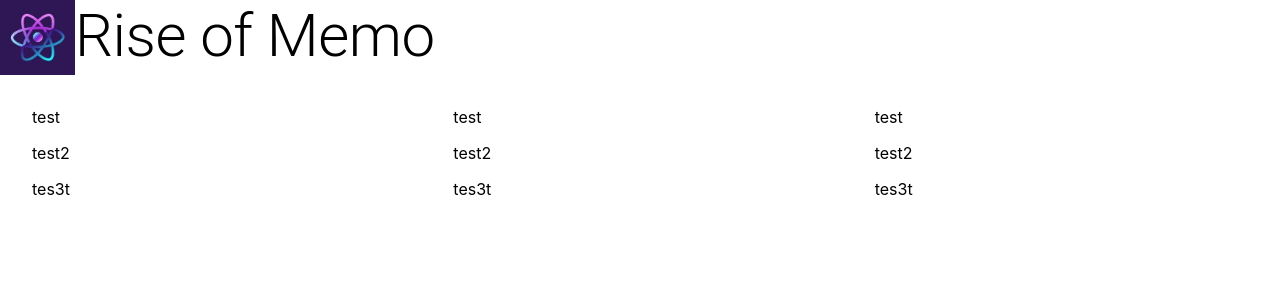
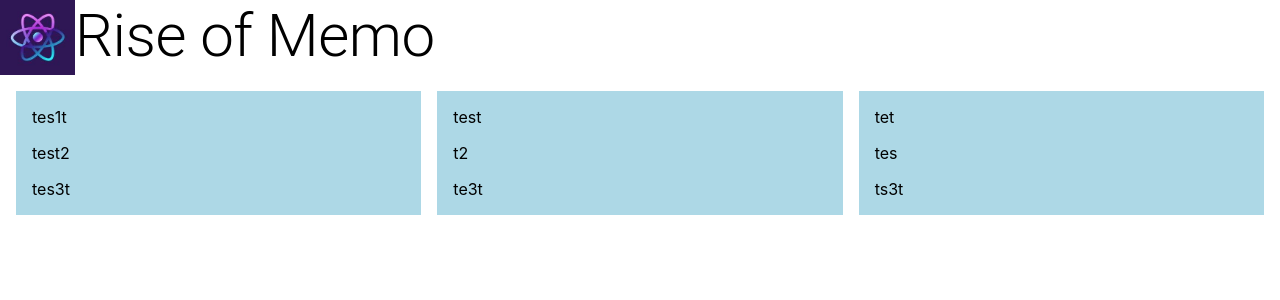
Before and after one commit to Rise-of-React/RiseMemo, a Next.js app: page / in a window 1280 px wide. Shown: the top 300 px of the page. Built offline with nearby package versions, Linux system fonts and the light colour scheme.

Commit message:
Fix ListItem Data

```diff
--- a/components/DraggableList.tsx
+++ b/components/DraggableList.tsx
@@ -2,26 +2,31 @@ import { List } from '@material-ui/core';
 import React, { FC } from 'react';
 import { Draggable, DroppableProvided, DroppableStateSnapshot } from 'react-beautiful-dnd';
 import { DraggableListItem } from './DraggableListItem';
-import { MemoData } from './MemoItem';
+import { MemoData } from './DroppableBoard';
 
 interface DraggableListProps {
   provided: DroppableProvided;
-  snapshop: DroppableStateSnapshot;
+  snapshot: DroppableStateSnapshot;
   data: MemoData[];
 }
 
-export const DraggableList: FC<DraggableListProps> = ({ data, provided, snapshop }) => {
+const getListStyle = (isDraggingOver) => ({
+  background: isDraggingOver ? 'lightblue' : 'lightgrey',
+});
+
+export const DraggableList: FC<DraggableListProps> = ({ data, provided, snapshot }) => {
   return (
-    <List {...provided.droppableProps} ref={provided.innerRef}>
+    <List {...provided.droppableProps} ref={provided.innerRef} style={getListStyle(snapshot)}>
       {data.map((el, index) => {
         return (
-          <Draggable key={index} draggableId={index.toString()} index={index}>
+          <Draggable key={el.id} draggableId={el.id} index={index}>
             {(provided, snapshop) => {
-              return <DraggableListItem provided={provided} snapshop={snapshop} item={el} key={index} />;
+              return <DraggableListItem provided={provided} snapshop={snapshop} item={el} key={el.id} />;
             }}
           </Draggable>
         );
       })}
+      {provided.placeholder}
     </List>
   );
 };
--- a/components/DraggableListItem.tsx
+++ b/components/DraggableListItem.tsx
@@ -1,7 +1,7 @@
 import { ListItem } from '@material-ui/core';
 import React, { FC } from 'react';
 import { DraggableProvided, DraggableStateSnapshot } from 'react-beautiful-dnd';
-import { MemoData } from './MemoItem';
+import { MemoData } from './DroppableBoard';
 
 interface DraggableListItemProps {
   item: MemoData;
--- a/components/DroppableBoard.tsx
+++ b/components/DroppableBoard.tsx
@@ -8,18 +8,48 @@ interface DroppableBoardProps {}
 type BoardObject = {
   id: string;
   name: string;
+  data: MemoData[];
+};
+
+export type MemoData = {
+  id: string;
+  content: string;
 };
 
 const boardList: BoardObject[] = [
-  { id: '1', name: 'To do' },
-  { id: '1', name: 'Process' },
-  { id: '1', name: 'Complete' },
+  {
+    id: '1',
+    name: 'To do',
+    data: [
+      { id: '001', content: 'tes1t' },
+      { id: '002', content: 'test2' },
+      { id: '003', content: 'tes3t' },
+    ],
+  },
+  {
+    id: '2',
+    name: 'Process',
+    data: [
+      { id: '004', content: 'test' },
+      { id: '005', content: 't2' },
+      { id: '006', content: 'te3t' },
+    ],
+  },
+  {
+    id: '3',
+    name: 'Complete',
+    data: [
+      { id: '007', content: 'tet' },
+      { id: '008', content: 'tes' },
+      { id: '009', content: 'ts3t' },
+    ],
+  },
 ];
 
 const tempData = [
   { content: 'test', top: 20, left: 80 },
   { content: 'test2', top: 40, left: 80 },
-  { content: 'tes3t', top: 60, left: 80 },
+  { content: 'test3', top: 60, left: 80 },
 ];
 
 export const DroppableBoard: FC<DroppableBoardProps> = ({}) => {
@@ -32,10 +62,10 @@ export const DroppableBoard: FC<DroppableBoardProps> = ({}) => {
       {boardList.map((board) => {
         return (
           <Droppable key={board.id} droppableId={board.id}>
-            {(provided, snapshop) => {
+            {(provided, snapshot) => {
               return (
                 <Grid item xs={4}>
-                  <DraggableList provided={provided} snapshop={snapshop} data={tempData} />
+                  <DraggableList provided={provided} snapshot={snapshot} data={board.data} />
                 </Grid>
               );
             }}
```
Also changed, not shown: components/Board.tsx (deleted, +0 -38 lines), components/MemoItem.tsx (deleted, +0 -17 lines).
